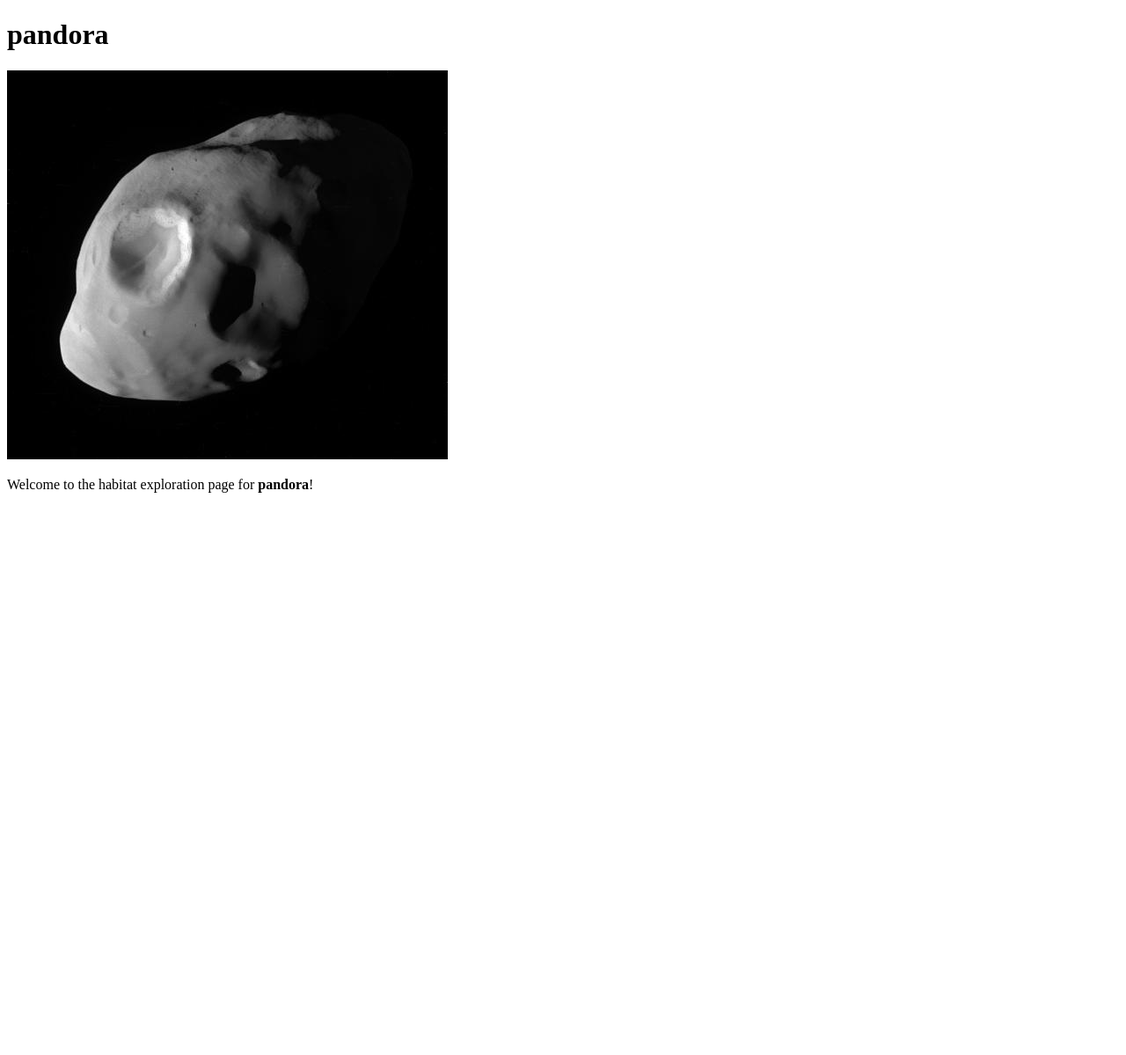
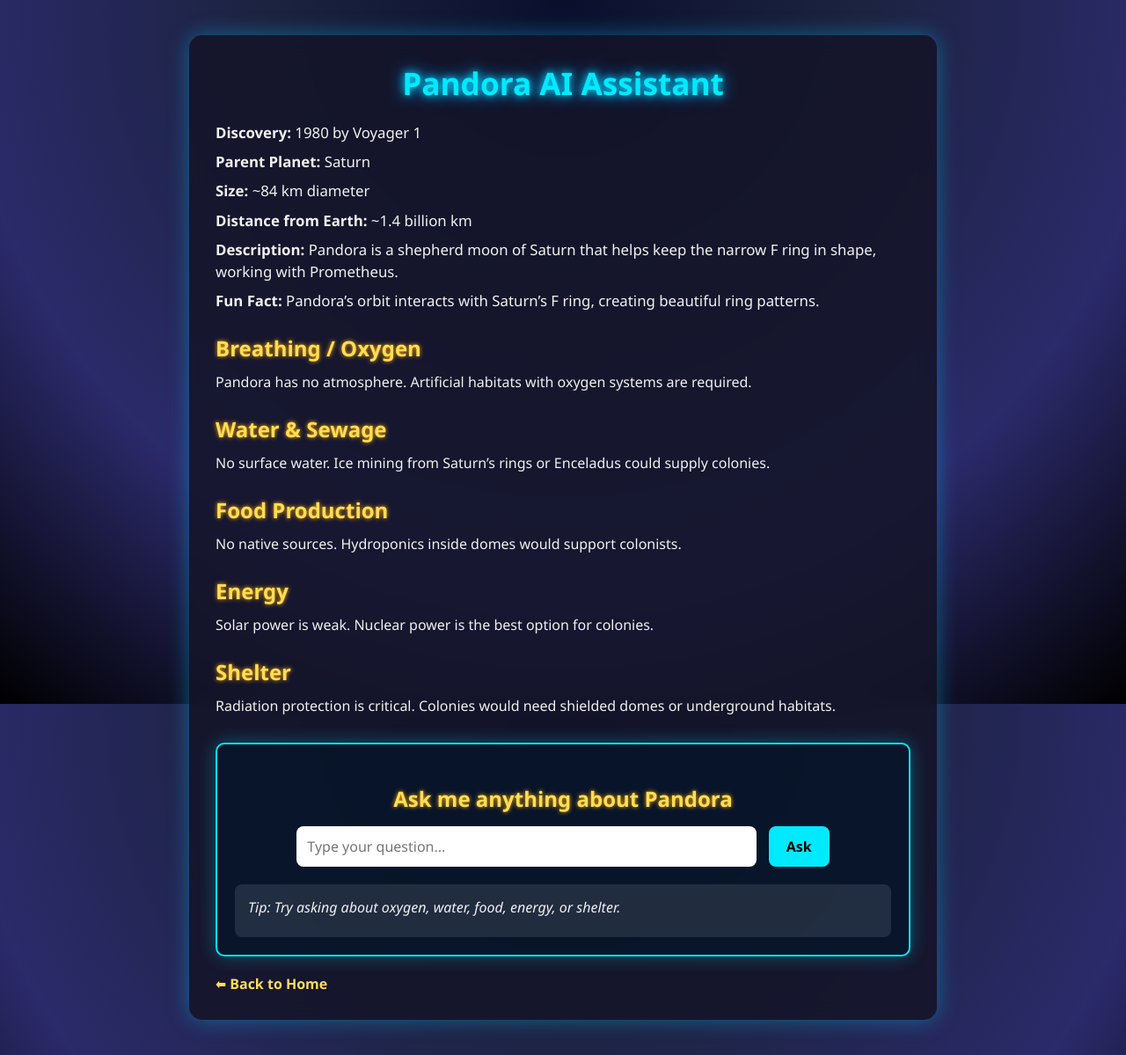
Before and after one commit to Wade185/space-habitat, a Python web app: template templates/pandora.html in a window 1280 px wide. Shown: the whole page at 88% size. Before the commit the page ends 560 px from the top, so only its background shows below. Run offline with Jinja, Linux system fonts and the light colour scheme; the template is opened without the code that fills it, so the values that code supplies are empty.

Commit message:
Update pandora.html

```diff
--- a/templates/pandora.html
+++ b/templates/pandora.html
@@ -1,11 +1,126 @@
 <!DOCTYPE html>
-<html>
+<html lang="en">
 <head>
-    <title>pandora</title>
+  <meta charset="UTF-8">
+  <title>Pandora - Habitat Assistant</title>
+  <style>
+    * { margin: 0; padding: 0; box-sizing: border-box; font-family: "Segoe UI", Tahoma, Geneva, Verdana, sans-serif; }
+    body {
+      background: radial-gradient(circle at top, #0a0f2c, #1c2340, #2b2a6a, #000);
+      background-attachment: fixed;
+      color: #f1f1f1;
+      min-height: 100vh;
+      display: flex;
+      justify-content: center;
+      align-items: flex-start;
+      padding: 40px;
+    }
+    .assistant-container {
+      background: rgba(20, 20, 40, 0.85);
+      border-radius: 15px;
+      padding: 30px;
+      width: 850px;
+      max-width: 95%;
+      box-shadow: 0 0 25px rgba(0, 200, 255, 0.4);
+      backdrop-filter: blur(10px);
+      animation: fadeIn 1.5s ease-in-out;
+    }
+    .assistant-container h1 {
+      text-align: center;
+      font-size: 2.2em;
+      color: #00eaff;
+      text-shadow: 0 0 10px #00eaff, 0 0 20px #0095ff;
+      margin-bottom: 20px;
+    }
+    .info p { margin: 8px 0; font-size: 1.05em; }
+    h2 { margin-top: 25px; font-size: 1.5em; color: #ffdd57; text-shadow: 0 0 5px #ffae00; }
+    p { margin: 10px 0; line-height: 1.5; }
+    .assistant-box {
+      margin-top: 30px; padding: 20px; border: 2px solid #00eaff; border-radius: 10px;
+      background: rgba(0, 20, 40, 0.6); text-align: center; box-shadow: 0 0 20px rgba(0, 234, 255, 0.3);
+    }
+    .assistant-box input {
+      width: 70%; padding: 12px; margin-top: 15px; border: none; border-radius: 8px;
+      outline: none; font-size: 1em;
+    }
+    .assistant-box button {
+      margin-left: 10px; padding: 12px 20px; background: #00eaff; border: none;
+      border-radius: 8px; font-size: 1em; cursor: pointer; color: #000;
+      font-weight: bold; transition: 0.3s;
+    }
+    .assistant-box button:hover { background: #0095ff; box-shadow: 0 0 15px #00eaff; }
+    #answerBoxPandora {
+      margin-top: 20px; padding: 15px; background: rgba(255, 255, 255, 0.1);
+      border-radius: 8px; min-height: 60px; font-style: italic; text-align: left;
+    }
+    .back-btn {
+      display: inline-block; margin-top: 20px; text-decoration: none;
+      color: #ffdd57; font-weight: bold; transition: 0.3s;
+    }
+    .back-btn:hover { color: #ffffff; text-shadow: 0 0 10px #ffdd57; }
+    @keyframes fadeIn { from {opacity: 0; transform: translateY(20px);} to {opacity: 1; transform: translateY(0);} }
+  </style>
 </head>
 <body>
-    <h1>pandora</h1>
-    <img src="{{ url_for('static', filename='pandora.jpg') }}" alt="pandora">
-    <p>Welcome to the habitat exploration page for <b>pandora</b>!</p>
+  <div class="assistant-container">
+    <h1>Pandora AI Assistant</h1>
+    <div class="info">
+      <p><b>Discovery:</b> 1980 by Voyager 1</p>
+      <p><b>Parent Planet:</b> Saturn</p>
+      <p><b>Size:</b> ~84 km diameter</p>
+      <p><b>Distance from Earth:</b> ~1.4 billion km</p>
+      <p><b>Description:</b> Pandora is a shepherd moon of Saturn that helps keep the narrow F ring in shape, working with Prometheus.</p>
+      <p><b>Fun Fact:</b> Pandora’s orbit interacts with Saturn’s F ring, creating beautiful ring patterns.</p>
+    </div>
+
+    <h2>Breathing / Oxygen</h2>
+    <p>Pandora has no atmosphere. Artificial habitats with oxygen systems are required.</p>
+
+    <h2>Water & Sewage</h2>
+    <p>No surface water. Ice mining from Saturn’s rings or Enceladus could supply colonies.</p>
+
+    <h2>Food Production</h2>
+    <p>No native sources. Hydroponics inside domes would support colonists.</p>
+
+    <h2>Energy</h2>
+    <p>Solar power is weak. Nuclear power is the best option for colonies.</p>
+
+    <h2>Shelter</h2>
+    <p>Radiation protection is critical. Colonies would need shielded domes or underground habitats.</p>
+
+    <div class="assistant-box">
+      <h2>Ask me anything about Pandora</h2>
+      <input type="text" id="userQuestionPandora" placeholder="Type your question...">
+      <button id="askButtonPandora">Ask</button>
+      <div id="answerBoxPandora">Tip: Try asking about oxygen, water, food, energy, or shelter.</div>
+    </div>
+    <a href="{{ url_for('index') }}" class="back-btn">⬅ Back to Home</a>
+  </div>
+
+  <script>
+    const askButtonPandora = document.getElementById("askButtonPandora");
+    const userQuestionPandora = document.getElementById("userQuestionPandora");
+    const answerBoxPandora = document.getElementById("answerBoxPandora");
+
+    const knowledgePandora = {
+      "oxygen": "Pandora has no atmosphere. Colonists must rely on sealed oxygen systems.",
+      "water": "Pandora has no water. Ice could be mined from Saturn’s rings or nearby moons.",
+      "food": "No natural food. Colonists need hydroponic farms inside domes.",
+      "energy": "Nuclear power is the main source due to weak solar radiation.",
+      "shelter": "Colonies need radiation-protected domes or underground bases."
+    };
+
+    function getAnswerPandora() {
+      const q = userQuestionPandora.value.toLowerCase();
+      let response = "I don’t have that info yet. Try oxygen, water, food, energy, or shelter.";
+      for (let key in knowledgePandora) {
+        if (q.includes(key)) { response = knowledgePandora[key]; break; }
+      }
+      answerBoxPandora.innerHTML = response;
+      userQuestionPandora.value = "";
+    }
+    askButtonPandora.addEventListener("click", getAnswerPandora);
+    userQuestionPandora.addEventListener("keyup", (event) => { if (event.key === "Enter") getAnswerPandora(); });
+  </script>
 </body>
 </html>
```
